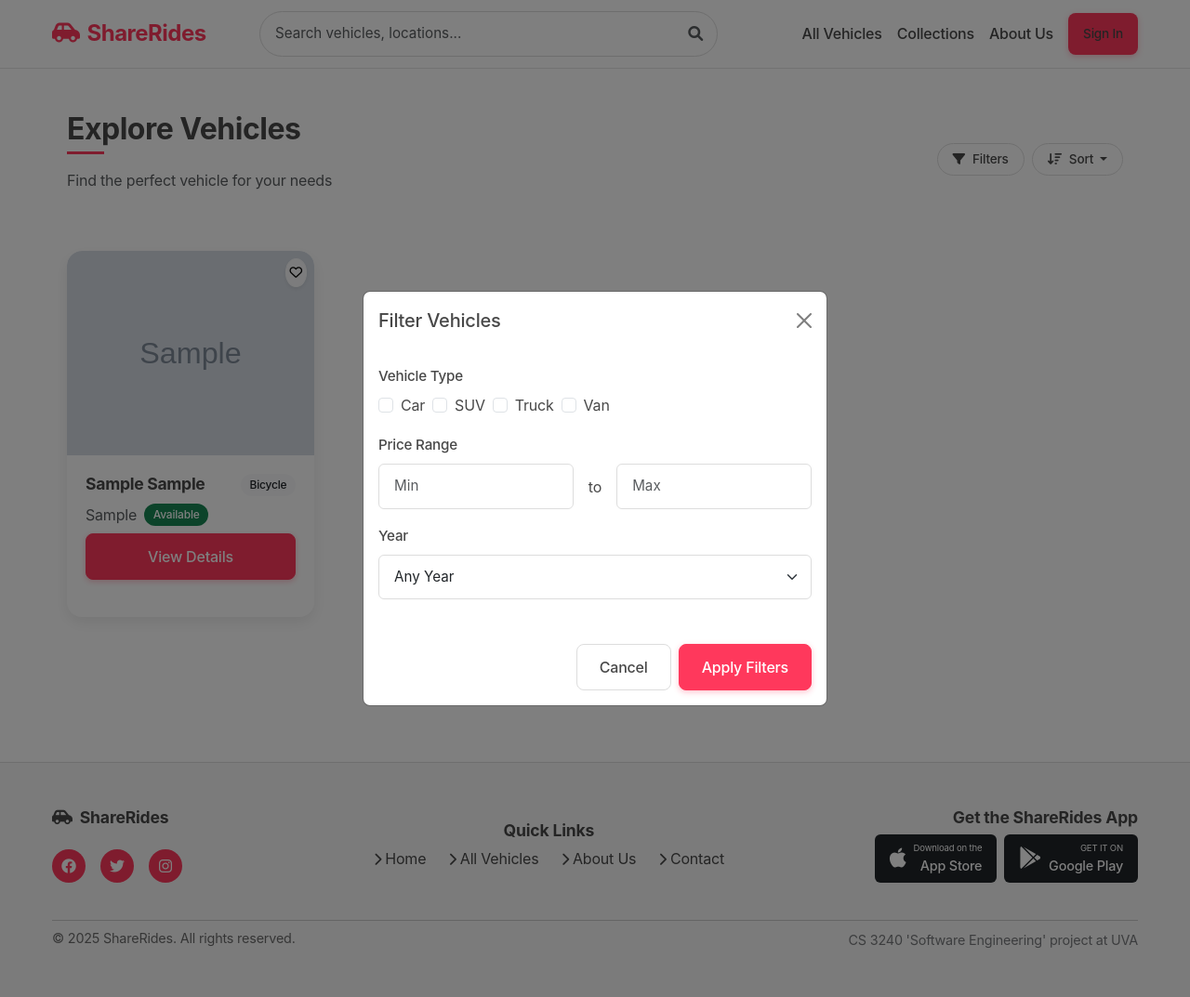
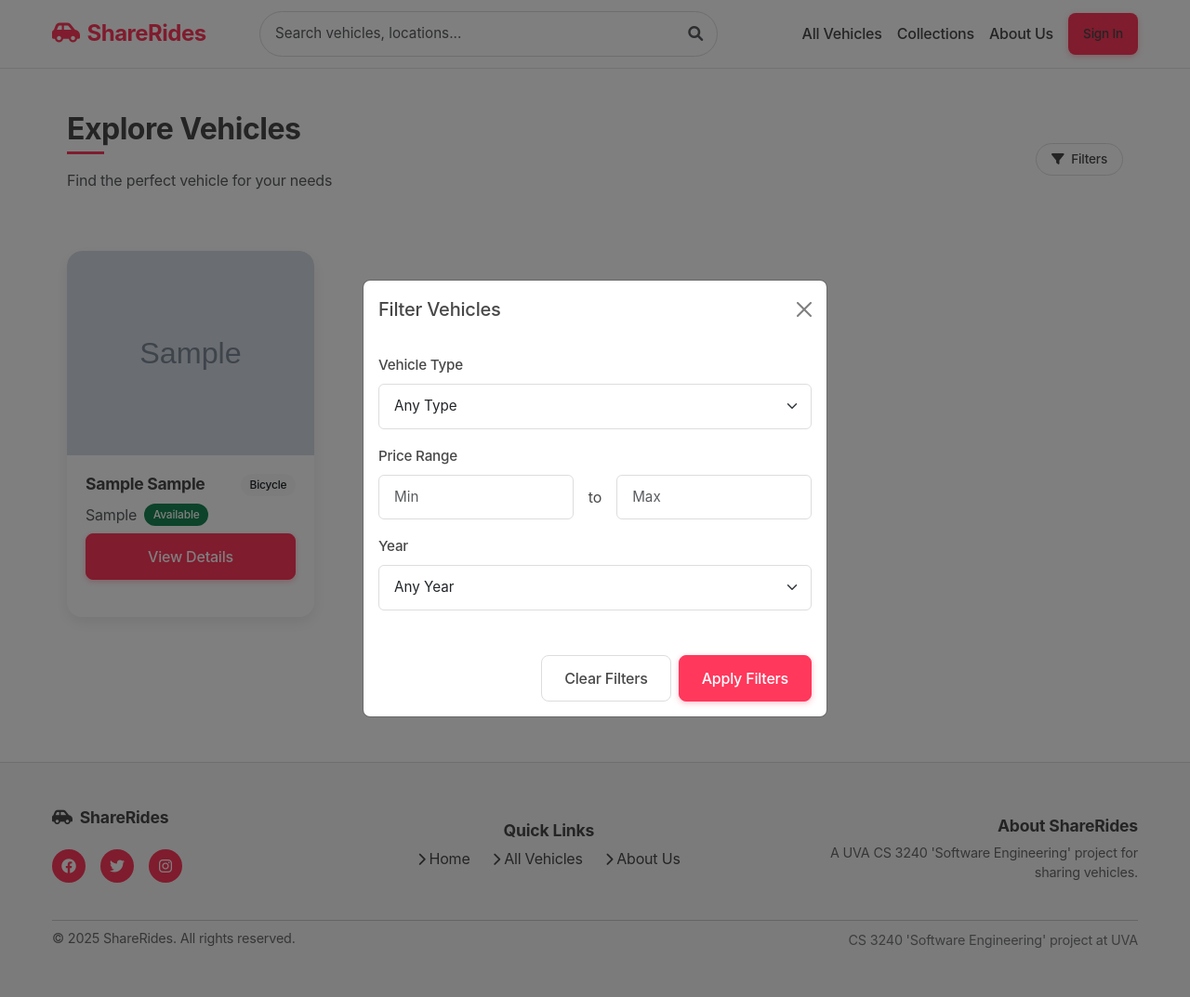
Before and after one commit to TamerTimraz/ShareRides, a Django app: page /all in a window 1280 px wide, after a click on "Filters". Shown: the whole page at 93% size. Run offline with Django 5.2, Linux system fonts and the light colour scheme; tables that the repository leaves empty hold one stand-in row (values such as "Sample post"); grey boxes marked "Sample" are stand-in pictures; parts of the project's set-up code (start-up, migrations or seed data) failed here and were passed over.

Commit message:
UI cleanup: Fixed dropdown menu, removed non-functional elements, and implemented working filter functionality

```diff
--- a/vehicleLending/templates/vehicleLending/all_vehicles.html
+++ b/vehicleLending/templates/vehicleLending/all_vehicles.html
@@ -29,23 +29,38 @@
             <p class="text-muted mt-3">Find the perfect vehicle for your needs</p>
         </div>
         <div class="d-flex gap-2 mt-4 mt-md-0">
-            <button class="btn btn-sm btn-outline-secondary rounded-pill px-3" data-bs-toggle="modal" data-bs-target="#filtersModal">
-                <i class="fas fa-filter me-2"></i>Filters
+            <button class="btn btn-sm {% if filter_vehicle_type or filter_min_price or filter_max_price or filter_year != 'Any Year' %}btn-primary{% else %}btn-outline-secondary{% endif %} rounded-pill px-3" data-bs-toggle="modal" data-bs-target="#filtersModal">
+                <i class="fas fa-filter me-2"></i>Filters {% if filter_vehicle_type or filter_min_price or filter_max_price or filter_year != 'Any Year' %}<span class="badge bg-light text-primary">Active</span>{% endif %}
             </button>
-            <div class="dropdown">
-                <button class="btn btn-sm btn-outline-secondary rounded-pill px-3 dropdown-toggle" type="button" id="sortDropdown" data-bs-toggle="dropdown" aria-expanded="false">
-                    <i class="fas fa-sort-amount-down me-2"></i>Sort
-                </button>
-                <ul class="dropdown-menu dropdown-menu-end" aria-labelledby="sortDropdown">
-                    <li><a class="dropdown-item" href="#"><i class="fas fa-arrow-down-short-wide me-2"></i>Price: High to Low</a></li>
-                    <li><a class="dropdown-item" href="#"><i class="fas fa-arrow-up-short-wide me-2"></i>Price: Low to High</a></li>
-                    <li><a class="dropdown-item" href="#"><i class="fas fa-calendar me-2"></i>Newest First</a></li>
-                    <li><a class="dropdown-item" href="#"><i class="fas fa-star me-2"></i>Highest Rated</a></li>
-                </ul>
         </div>
     </div>
 </div>
+
+<!-- Active Filters Display -->
+{% if filter_vehicle_type or filter_min_price or filter_max_price or filter_year != 'Any Year' %}
+<div class="container mb-4">
+    <div class="d-flex align-items-center flex-wrap gap-2">
+        <span class="text-muted me-2">Active filters:</span>
+        {% if filter_vehicle_type %}
+        <span class="badge bg-light text-dark rounded-pill p-2">Type: {{ filter_vehicle_type }}</span>
+        {% endif %}
+
+        {% if filter_min_price or filter_max_price %}
+        <span class="badge bg-light text-dark rounded-pill p-2">
+            Price: {% if filter_min_price %}${{ filter_min_price }}{% else %}$0{% endif %} - {% if filter_max_price %}${{ filter_max_price }}{% else %}any{% endif %}
+        </span>
+        {% endif %}
+
+        {% if filter_year != 'Any Year' %}
+        <span class="badge bg-light text-dark rounded-pill p-2">Year: {{ filter_year }}</span>
+        {% endif %}
+
+        <a href="{% url 'vehicleLending:all' %}" class="btn btn-sm btn-outline-secondary rounded-pill">
+            <i class="fas fa-times me-1"></i>Clear All
+        </a>
     </div>
+</div>
+{% endif %}
 
 <!-- Filters Modal -->
 <div class="modal fade" id="filtersModal" tabindex="-1" aria-labelledby="filtersModalLabel" aria-hidden="true">
@@ -55,52 +70,43 @@
                 <h5 class="modal-title" id="filtersModalLabel">Filter Vehicles</h5>
                 <button type="button" class="btn-close" data-bs-dismiss="modal" aria-label="Close"></button>
             </div>
+            <form method="GET" action="{% url 'vehicleLending:all' %}">
                 <div class="modal-body">
                     <div class="mb-3">
                         <label class="form-label">Vehicle Type</label>
-                    <div class="d-flex flex-wrap gap-2">
-                        <div class="form-check">
-                            <input class="form-check-input" type="checkbox" value="" id="carCheckbox">
-                            <label class="form-check-label" for="carCheckbox">Car</label>
-                        </div>
-                        <div class="form-check">
-                            <input class="form-check-input" type="checkbox" value="" id="suvCheckbox">
-                            <label class="form-check-label" for="suvCheckbox">SUV</label>
-                        </div>
-                        <div class="form-check">
-                            <input class="form-check-input" type="checkbox" value="" id="truckCheckbox">
-                            <label class="form-check-label" for="truckCheckbox">Truck</label>
-                        </div>
-                        <div class="form-check">
-                            <input class="form-check-input" type="checkbox" value="" id="vanCheckbox">
-                            <label class="form-check-label" for="vanCheckbox">Van</label>
-                        </div>
-                    </div>
+                        <select class="form-select" name="vehicle_type">
+                            <option value="" {% if filter_vehicle_type == '' %}selected{% endif %}>Any Type</option>
+                            <option value="Car" {% if filter_vehicle_type == 'Car' %}selected{% endif %}>Car</option>
+                            <option value="SUV" {% if filter_vehicle_type == 'SUV' %}selected{% endif %}>SUV</option>
+                            <option value="Truck" {% if filter_vehicle_type == 'Truck' %}selected{% endif %}>Truck</option>
+                            <option value="Van" {% if filter_vehicle_type == 'Van' %}selected{% endif %}>Van</option>
+                        </select>
                     </div>
                     <div class="mb-3">
                         <label class="form-label">Price Range</label>
                         <div class="d-flex align-items-center gap-3">
-                        <input type="number" class="form-control" placeholder="Min">
+                            <input type="number" name="min_price" class="form-control" placeholder="Min" value="{{ filter_min_price }}">
                             <span>to</span>
-                        <input type="number" class="form-control" placeholder="Max">
+                            <input type="number" name="max_price" class="form-control" placeholder="Max" value="{{ filter_max_price }}">
                         </div>
                     </div>
                     <div class="mb-3">
                         <label class="form-label">Year</label>
-                    <select class="form-select">
-                        <option selected>Any Year</option>
-                        <option>2023+</option>
-                        <option>2020-2022</option>
-                        <option>2015-2019</option>
-                        <option>2010-2014</option>
-                        <option>Older than 2010</option>
+                        <select class="form-select" name="year">
+                            <option value="" {% if filter_year == 'Any Year' %}selected{% endif %}>Any Year</option>
+                            <option value="2023+" {% if filter_year == '2023+' %}selected{% endif %}>2023+</option>
+                            <option value="2020-2022" {% if filter_year == '2020-2022' %}selected{% endif %}>2020-2022</option>
+                            <option value="2015-2019" {% if filter_year == '2015-2019' %}selected{% endif %}>2015-2019</option>
+                            <option value="2010-2014" {% if filter_year == '2010-2014' %}selected{% endif %}>2010-2014</option>
+                            <option value="Older than 2010" {% if filter_year == 'Older than 2010' %}selected{% endif %}>Older than 2010</option>
                         </select>
                     </div>
                 </div>
                 <div class="modal-footer border-0">
-                <button type="button" class="btn btn-outline-secondary" data-bs-dismiss="modal">Cancel</button>
-                <button type="button" class="btn btn-primary">Apply Filters</button>
+                    <a href="{% url 'vehicleLending:all' %}" class="btn btn-outline-secondary">Clear Filters</a>
+                    <button type="submit" class="btn btn-primary">Apply Filters</button>
                 </div>
+            </form>
         </div>
     </div>
 </div>
@@ -116,20 +122,10 @@
                 {% if vehicle.image %}
                 <div class="position-relative overflow-hidden">
                     <img src='{{ vehicle.image.url }}' class="card-img-top" alt="{{ vehicle.make }} {{ vehicle.model }}">
-                    <div class="position-absolute top-0 end-0 m-2">
-                        <button class="btn btn-sm btn-light rounded-circle p-1 shadow-sm">
-                            <i class="far fa-heart"></i>
-                        </button>
-                    </div>
                 </div>
                 {% else %}
                 <div class="bg-light d-flex justify-content-center align-items-center position-relative" style="height: 220px;">
                     <i class="fas fa-car fa-3x text-muted"></i>
-                    <div class="position-absolute top-0 end-0 m-2">
-                        <button class="btn btn-sm btn-light rounded-circle p-1 shadow-sm">
-                            <i class="far fa-heart"></i>
-                        </button>
-                    </div>
                 </div>
                 {% endif %}
                 <div class="card-body">
@@ -173,18 +169,4 @@
 {% endblock %}
 
 {% block scripts %}
-<script>
-    // Toggle heart icon when clicked
-    document.addEventListener('DOMContentLoaded', function() {
-        document.querySelectorAll('.fa-heart').forEach(heart => {
-            heart.addEventListener('click', function(e) {
-                e.preventDefault();
-                e.stopPropagation();
-                this.classList.toggle('far');
-                this.classList.toggle('fas');
-                this.classList.toggle('text-danger');
-            });
-        });
-    });
-</script>
 {% endblock %}
--- a/vehicleLending/templates/vehicleLending/base.html
+++ b/vehicleLending/templates/vehicleLending/base.html
@@ -28,11 +28,14 @@
         </button>
         <div class="collapse navbar-collapse" id="navbarNav">
             <div class="mx-auto d-flex position-relative" style="width: 50%;">
-                <input type="text" id="searchInput" class="form-control rounded-pill ps-3 pe-5" placeholder="Search vehicles, locations...">
-                <div class="position-absolute end-0 top-50 translate-middle-y pe-3">
-                    <i class="fas fa-search text-muted"></i>
-                </div>
-                <ul id="searchResults" class="dropdown-menu w-100"></ul>
+                <form action="{% url 'vehicleLending:search' %}" method="GET" class="w-100">
+                    <div class="position-relative">
+                        <input type="text" name="q" class="form-control rounded-pill ps-3 pe-5" placeholder="Search vehicles, locations...">
+                        <button type="submit" class="btn position-absolute end-0 top-50 translate-middle-y pe-3 border-0 bg-transparent">
+                            <i class="fas fa-search text-muted"></i>
+                        </button>
+                    </div>
+                </form>
             </div>
             <ul class="navbar-nav ms-auto align-items-center">
                 <li class="nav-item">
@@ -132,31 +135,11 @@
                     <a href="{% url 'vehicleLending:home' %}"><i class="fas fa-chevron-right small me-1"></i>Home</a>
                     <a href="{% url 'vehicleLending:all' %}"><i class="fas fa-chevron-right small me-1"></i>All Vehicles</a>
                     <a href="{% url 'vehicleLending:about' %}"><i class="fas fa-chevron-right small me-1"></i>About Us</a>
-                    <a href="#"><i class="fas fa-chevron-right small me-1"></i>Contact</a>
                 </div>
             </div>
             <div class="col-md-4 text-md-end">
-                <h5 class="mb-2">Get the ShareRides App</h5>
-                <div class="d-flex gap-2 justify-content-md-end">
-                    <a href="#" class="app-button">
-                        <div class="d-flex align-items-center bg-dark text-white rounded px-3 py-2">
-                            <div class="me-2"><i class="fab fa-apple fs-4"></i></div>
-                            <div>
-                                <div class="small" style="font-size: 0.6rem;">Download on the</div>
-                                <div style="font-size: 0.9rem; font-weight: 500;">App Store</div>
-                            </div>
-                        </div>
-                    </a>
-                    <a href="#" class="app-button">
-                        <div class="d-flex align-items-center bg-dark text-white rounded px-3 py-2">
-                            <div class="me-2"><i class="fab fa-google-play fs-4"></i></div>
-                            <div>
-                                <div class="small" style="font-size: 0.6rem;">GET IT ON</div>
-                                <div style="font-size: 0.9rem; font-weight: 500;">Google Play</div>
-                            </div>
-                        </div>
-                    </a>
-                </div>
+                <h5 class="mb-2">About ShareRides</h5>
+                <p class="mb-0">A UVA CS 3240 'Software Engineering' project for sharing vehicles.</p>
             </div>
         </div>
         <hr class="my-2">
@@ -184,15 +167,6 @@
         font-weight: 600;
     }
 
-    .app-button {
-        text-decoration: none;
-        transition: transform 0.2s;
-    }
-
-    .app-button:hover {
-        transform: translateY(-3px);
-    }
-
     .navbar .nav-link {
         padding-top: 0.75rem;
         padding-bottom: 0.75rem;
--- a/vehicleLending/templates/vehicleLending/profile.html
+++ b/vehicleLending/templates/vehicleLending/profile.html
@@ -106,7 +106,6 @@
           <h2 class="fs-4 mb-0">{{ user.name }}</h2>
           <p class="text-muted mb-1">{{ user.user_type }}</p>
           <p class="text-muted mb-1">{{ user.email }}</p>
-          <a href="#" class="profile-link">View public profile</a>
         </div>
       </div>
     </div>
--- a/vehicleLending/views.py
+++ b/vehicleLending/views.py
@@ -195,8 +195,46 @@ def search_results(request):
 
 def all_vehicles(request):
     vehicles = Vehicle.objects.all()
-    context = {"vehicles": vehicles}
-    return render(request, 'vehicleLending/all_vehicles.html',context)
+
+    # Apply filters if they exist in the request
+    vehicle_type = request.GET.get('vehicle_type')
+    min_price = request.GET.get('min_price')
+    max_price = request.GET.get('max_price')
+    year_range = request.GET.get('year')
+
+    # Filter by vehicle type
+    if vehicle_type:
+        vehicles = vehicles.filter(vehicle_type=vehicle_type)
+
+    # Filter by price range
+    if min_price and min_price.isdigit():
+        vehicles = vehicles.filter(daily_rate__gte=int(min_price))
+    if max_price and max_price.isdigit():
+        vehicles = vehicles.filter(daily_rate__lte=int(max_price))
+
+    # Filter by year range
+    if year_range:
+        if year_range == '2023+':
+            vehicles = vehicles.filter(year__gte=2023)
+        elif year_range == '2020-2022':
+            vehicles = vehicles.filter(year__gte=2020, year__lte=2022)
+        elif year_range == '2015-2019':
+            vehicles = vehicles.filter(year__gte=2015, year__lte=2019)
+        elif year_range == '2010-2014':
+            vehicles = vehicles.filter(year__gte=2010, year__lte=2014)
+        elif year_range == 'Older than 2010':
+            vehicles = vehicles.filter(year__lt=2010)
+
+    # Prepare filter values for the template to maintain state
+    context = {
+        "vehicles": vehicles,
+        "filter_vehicle_type": vehicle_type or '',
+        "filter_min_price": min_price or '',
+        "filter_max_price": max_price or '',
+        "filter_year": year_range or 'Any Year'
+    }
+
+    return render(request, 'vehicleLending/all_vehicles.html', context)
 
 
 def add_collection(request):
@@ -518,7 +556,7 @@ def process_access_request(request, request_id, action):
         return redirect("vehicleLending:manage_access_requests")
 
     if action == "accept":
-        # Grant access by adding the requester to the collection’s users_with_access.
+        # Grant access by adding the requester to the collection's users_with_access.
         collection.users_with_access.add(access_request.requester)
         access_request.status = "accepted"
         messages.success(request,
```
Also changed, not shown: vehicleLending/templates/vehicleLending/select_vehicle.html (+0 -10 lines). Lines whose indentation alone changed are shown as unchanged.
